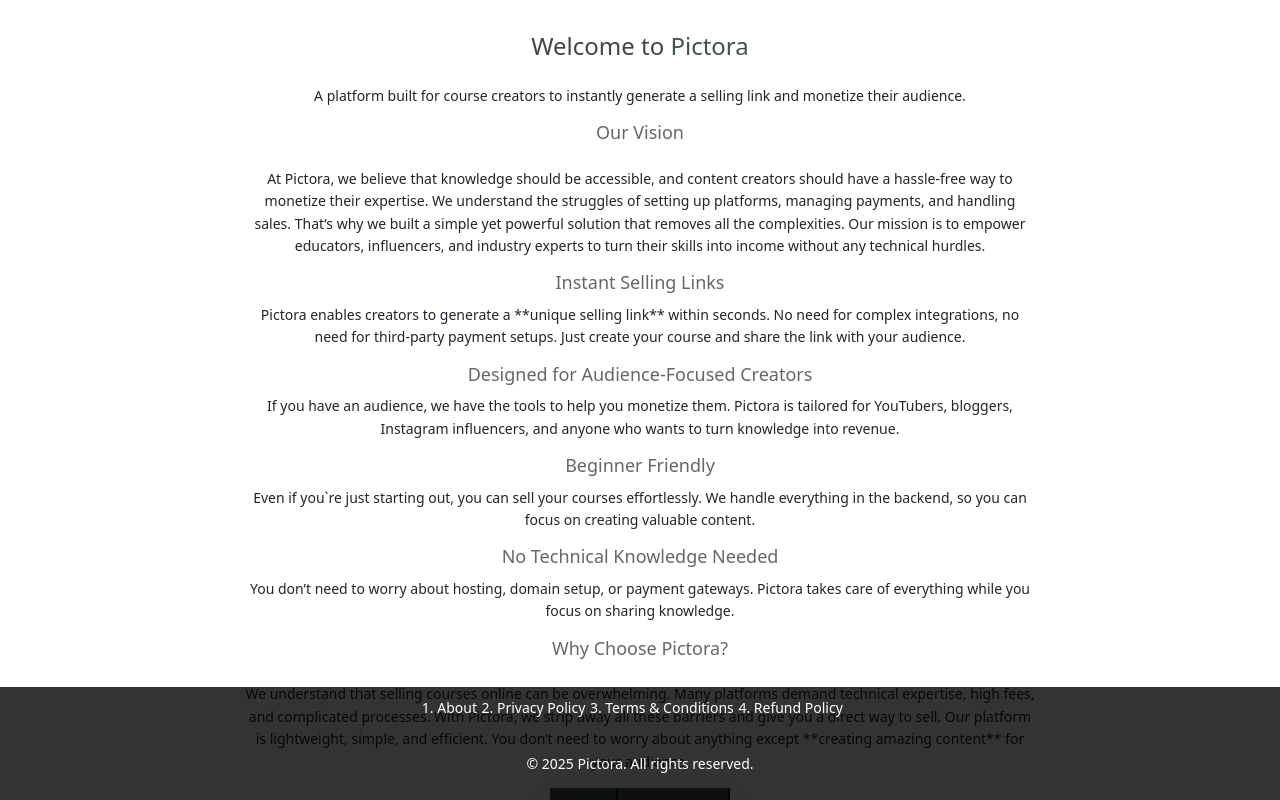
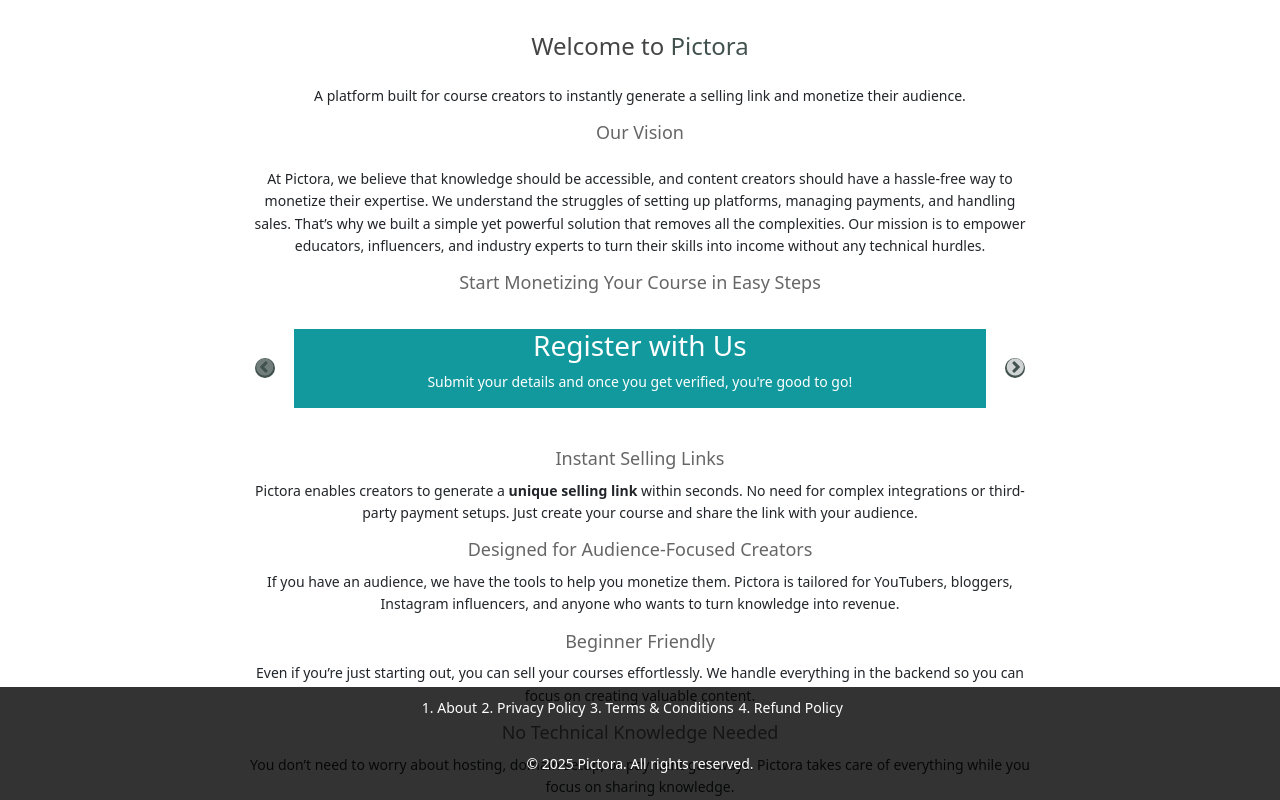
Before and after one commit to hiraeth910/pictora, a React (Vite) app: page / in a window 1280 px wide. Shown: the top 800 px of the page. Built offline with nearby package versions, Linux system fonts and the light colour scheme.

Commit message:
andsomemore

```diff
--- a/package.json
+++ b/package.json
@@ -26,6 +26,8 @@
     "react-icons": "^5.5.0",
     "react-phone-input-2": "^2.15.1",
     "react-router-dom": "^7.2.0",
+    "react-slick": "^0.30.3",
+    "slick-carousel": "^1.8.1",
     "vanta": "^0.5.24",
     "zustand": "^5.0.3"
   },
--- a/src/components/Aboutpage.jsx
+++ b/src/components/Aboutpage.jsx
@@ -1,19 +1,99 @@
 import colors from "../utils/colors"; // Importing colors from your config
 import { motion } from "framer-motion"; // For animations
 import { Link } from "react-router-dom"; // If using React Router
+import Slider from "react-slick"; // For the slider
+import "slick-carousel/slick/slick.css";
+import "slick-carousel/slick/slick-theme.css";
+import PropTypes from "prop-types";
 
 const AboutPage = () => {
   const isMobile = window.innerWidth <= 768; // Adjust breakpoint as needed
 
   const styles = {
-        marginRight:'auto',
-        marginLeft:'auto',
+    marginRight: 'auto',
+    marginLeft: 'auto',
     width: isMobile ? "100%" : "65%",
+    backgroundColor:colors.light
+  };
 
-    }
+  // Custom arrow components for the slider
+  const NextArrow = (props) => {
+    const { className, style, onClick } = props;
     return (
-    <div style={styles} >
-    <div className="bg-white text-gray-800 px-6 py-12 w-65 md:py-20">
+      <div
+        className={className}
+        style={{
+          ...style,
+          display: "block",
+          background: colors.primary,
+          borderRadius: "50%",
+          right: 10,
+          zIndex: 2
+        }}
+        onClick={onClick}
+      />
+    );
+  };
+
+NextArrow.propTypes = {
+  className: PropTypes.string,
+  style: PropTypes.object,
+  onClick: PropTypes.func,
+};
+  const PrevArrow = (props) => {
+    const { className, style, onClick } = props;
+    return (
+      <div
+        className={className}
+        style={{
+          ...style,
+          display: "block",
+          background: colors.primary,
+          borderRadius: "50%",
+          left: 10,
+          zIndex: 2
+        }}
+        onClick={onClick}
+      />
+    );
+  };
+
+PrevArrow.propTypes = {
+  className: PropTypes.string,
+  style: PropTypes.object,
+  onClick: PropTypes.func,
+};
+  // Settings for react-slick slider
+  const sliderSettings = {
+    arrows: true,
+    infinite: false,
+    speed: 500,
+    slidesToShow: 1,
+    slidesToScroll: 1,
+    nextArrow: <NextArrow />,
+    prevArrow: <PrevArrow />,
+    autoplay: false,
+  };
+
+  // Steps for the slider cards
+  const steps = [
+    {
+      title: "Register with Us",
+      description: "Submit your details and once you get verified, you're good to go!",
+    },
+    {
+      title: "Create a Course",
+      description: "Get an instant selling link for your course with our easy-to-use platform.",
+    },
+    {
+      title: "Easy Withdrawals",
+      description: "Withdraw your earnings effortlessly with our streamlined process.",
+    },
+  ];
+
+  return (
+    <div style={styles}>
+      <div className="bg-white text-gray-800 px-6 py-12 md:py-20">
         {/* Header Section */}
         <div className="text-center">
           <motion.h1
@@ -36,7 +116,7 @@ const AboutPage = () => {
           animate={{ opacity: 1, scale: 1 }}
           transition={{ duration: 0.6, delay: 0.3 }}
         >
-
+          {/* Optionally add an image or illustration here */}
         </motion.div>
 
         {/* Vision Section */}
@@ -57,6 +137,37 @@ const AboutPage = () => {
           </p>
         </div>
 
+        {/* Slider Section - Placed after Vision */}
+       {/* Slider Section - Placed after Vision */}
+<div className="mt-12 max-w-4xl mx-auto">
+  <motion.h2
+    className="text-2xl font-semibold text-gray-900 text-center mb-6"
+    initial={{ opacity: 0, y: -20 }}
+    animate={{ opacity: 1, y: 0 }}
+    transition={{ duration: 0.6 }}
+  >
+    Start Monetizing Your Course in Easy Steps
+  </motion.h2>
+  <Slider {...sliderSettings}>
+    {steps.map((step, index) => (
+      <div key={index} className="px-4">
+        <motion.div
+          style={{ backgroundColor: "#11999E" }}
+          className="p-8 shadow-2xl rounded-3xl text-center m-4 border border-white transform transition duration-500"
+          whileHover={{ scale: 1.05, boxShadow: "0 10px 30px rgba(0, 0, 0, 0.3)" }}
+          initial={{ opacity: 0, y: 20 }}
+          animate={{ opacity: 1, y: 0 }}
+          transition={{ duration: 0.6, delay: 0.2 * index }}
+        >
+          <h3 className="text-2xl font-bold text-white mb-2">{step.title}</h3>
+          <p className="mt-2 text-white leading-relaxed">{step.description}</p>
+        </motion.div>
+      </div>
+    ))}
+  </Slider>
+</div>
+
+
         {/* Features Section */}
         <div className="mt-12 grid md:grid-cols-2 gap-8 max-w-4xl mx-auto">
           <motion.div
@@ -66,8 +177,8 @@ const AboutPage = () => {
           >
             <h2 className="text-xl font-semibold">Instant Selling Links</h2>
             <p className="text-gray-600 mt-2">
-            Pictora enables creators to generate a **unique selling link** within seconds.
-            No need for complex integrations, no need for third-party payment setups.
+              Pictora enables creators to generate a <strong>unique selling link</strong> within seconds.
+              No need for complex integrations or third-party payment setups.
               Just create your course and share the link with your audience.
             </p>
           </motion.div>
@@ -91,8 +202,8 @@ const AboutPage = () => {
           >
             <h2 className="text-xl font-semibold">Beginner Friendly</h2>
             <p className="text-gray-600 mt-2">
-            Even if you`re just starting out, you can sell your courses effortlessly.
-            We handle everything in the backend, so you can focus on creating valuable content.
+              Even if you’re just starting out, you can sell your courses effortlessly.
+              We handle everything in the backend so you can focus on creating valuable content.
             </p>
           </motion.div>
 
@@ -124,19 +235,9 @@ const AboutPage = () => {
             Many platforms demand technical expertise, high fees, and complicated processes.
             With Pictora, we strip away all these barriers and give you a direct way to sell.
             Our platform is lightweight, simple, and efficient.
-          You don’t need to worry about anything except **creating amazing content** for your audience.
+            You don’t need to worry about anything except <strong>creating amazing content</strong> for your audience.
           </p>
         </div>
-
-      {/* Another Image */}
-      <motion.div
-        className="mt-10 flex justify-center"
-        initial={{ opacity: 0, scale: 0.9 }}
-        animate={{ opacity: 1, scale: 1 }}
-        transition={{ duration: 0.6, delay: 0.3 }}
-      >
-
-      </motion.div>
 
         {/* CTA Section */}
         <motion.div
@@ -147,23 +248,25 @@ const AboutPage = () => {
         >
           <Link to="/login">
             <motion.button
-            className="px-6 py-3 text-lg font-semibold text-white rounded-lg shadow-lg"
+              className="px-6 py-3 text-lg font-semibold text-white rounded-lg shadow-lg mr-4"
               style={{ backgroundColor: colors.primary }}
               whileHover={{ scale: 1.1 }}
             >
               Join Us
             </motion.button>
-        </Link><Link to="/c/courses/64fee4">
+          </Link>
+          <Link to="/c/courses/64fee4">
             <motion.button
               className="px-6 py-3 text-lg font-semibold text-white rounded-lg shadow-lg"
               style={{ backgroundColor: colors.primary }}
               whileHover={{ scale: 1.1 }}
             >
-            Buy a course
+              Buy a Course
             </motion.button>
           </Link>
         </motion.div>
-    </div></div>
+      </div>
+    </div>
   );
 };
 
--- a/src/components/course.jsx
+++ b/src/components/course.jsx
@@ -70,7 +70,7 @@ const CourseComponent = () => {
   return (
     <div className="course-container">
       <h1 className="course-title">{course?.title}</h1>
-
+      <h4>by {<course className="name"></course>}</h4>
       <div className="card" >
         <h2>Description</h2>
         <p>{course?.description}</p>
```
Lines whose indentation alone changed are shown as unchanged.
